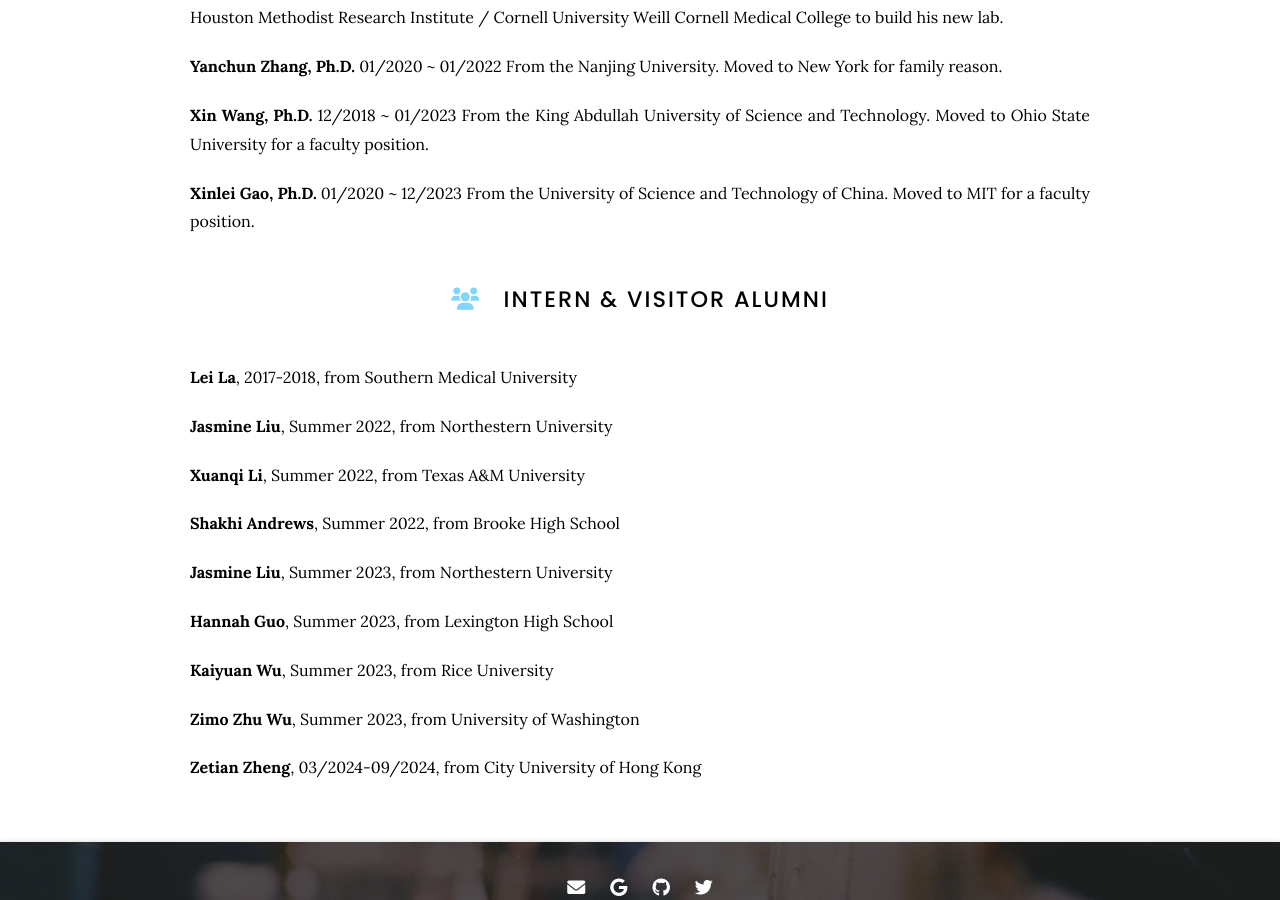
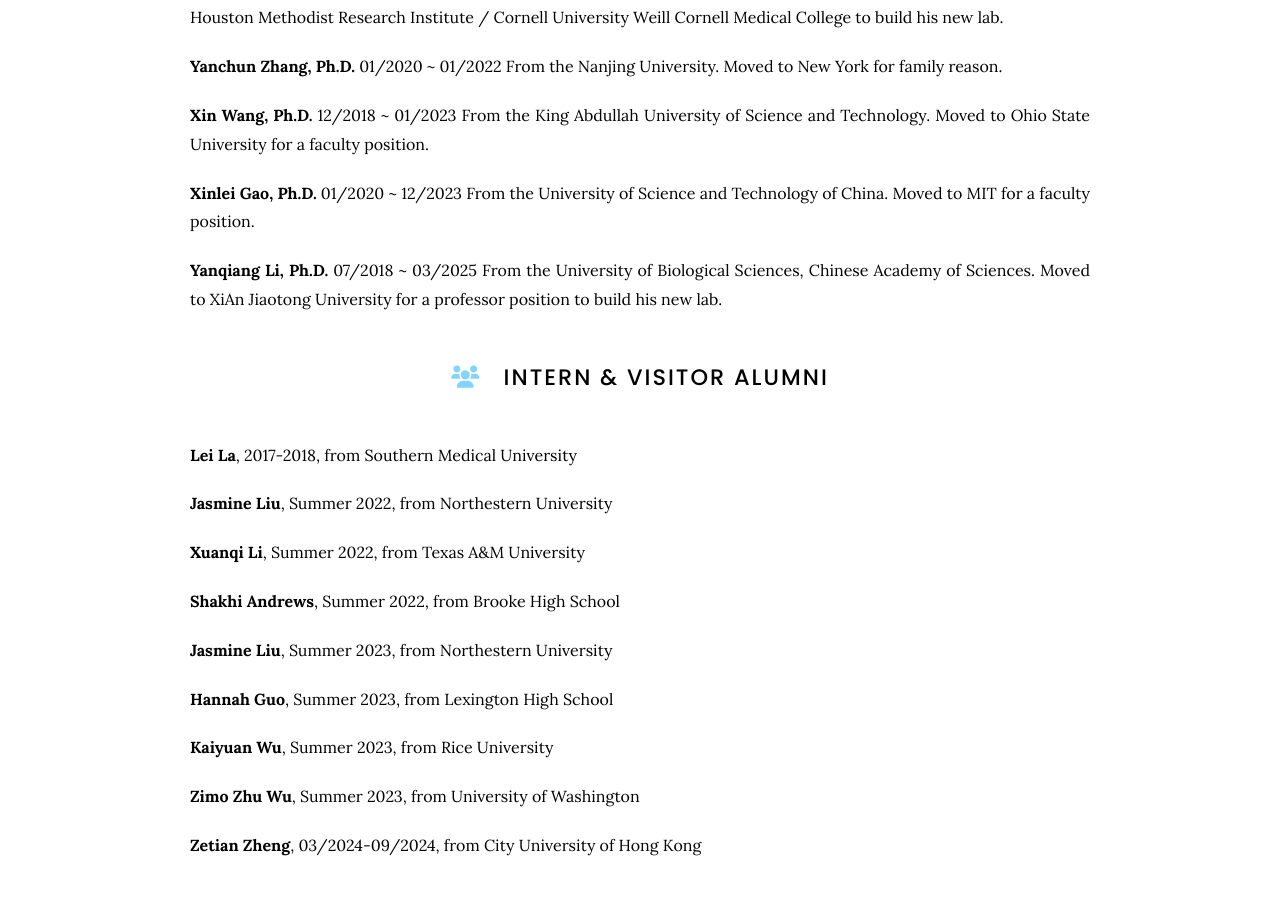
Before and after one commit to kaifuchenlab/kaifuchenlab.github.io, a Jekyll site: the page built from 2.team/index.md, in a window 1280 px wide and 900 px high, scrolled down 2242 px. Built offline with Jekyll 4.4.1, drawn with Linux system fonts in a browser that asks for light colours.

Commit message:
Update index.md

```diff
--- a/2.team/index.md
+++ b/2.team/index.md
@@ -92,6 +92,10 @@ From the King Abdullah University of Science and Technology. Moved to Ohio State
 01/2020 ~ 12/2023
 From the University of Science and Technology of China. Moved to MIT for a faculty position.
 
+**Yanqiang Li, Ph.D.**
+07/2018 ~ 03/2025
+From the University of Biological Sciences, Chinese Academy of Sciences. Moved to XiAn Jiaotong University for a professor position to build his new lab.
+
 
 # <i class="fas fa-users"></i>Intern & Visitor Alumni
 
```
